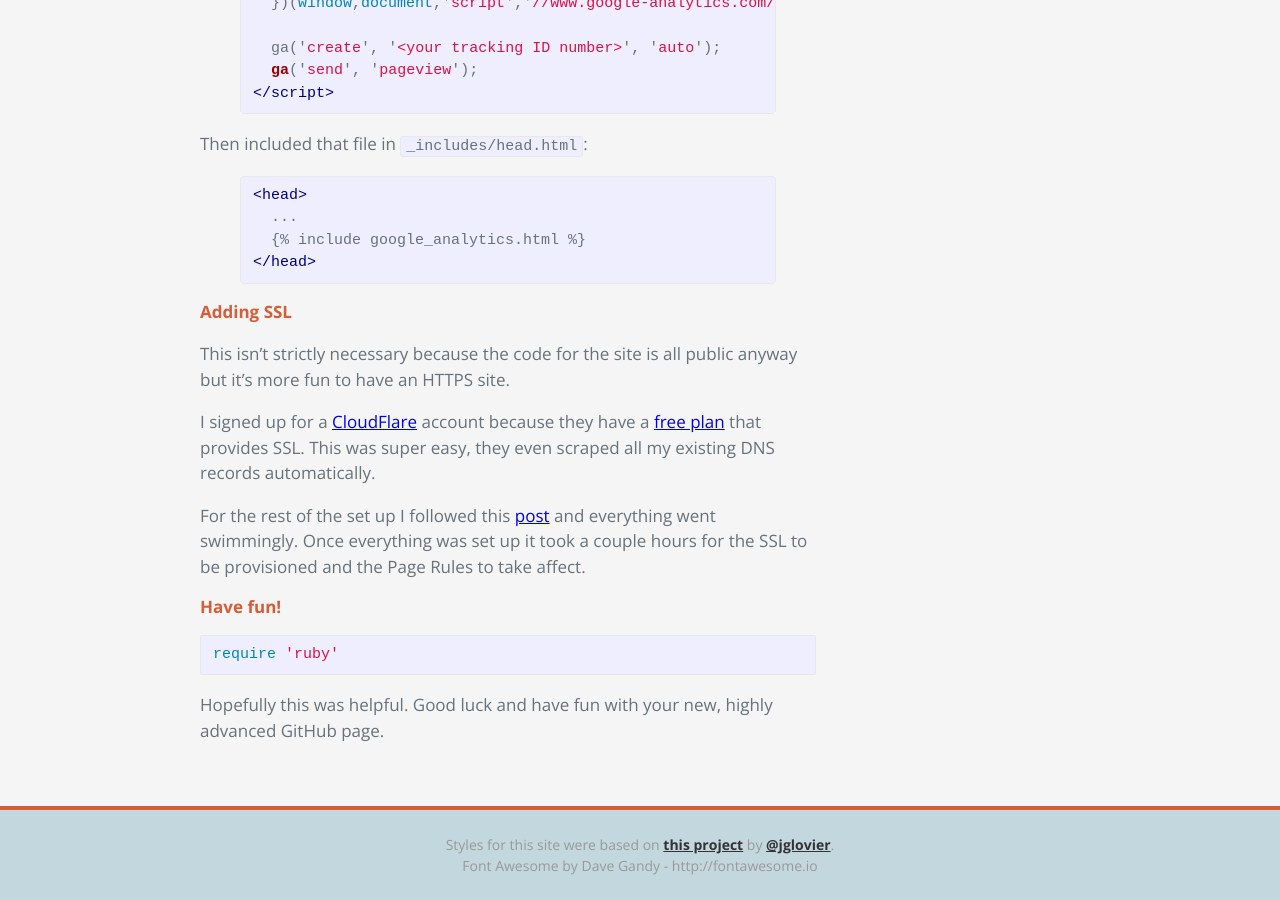
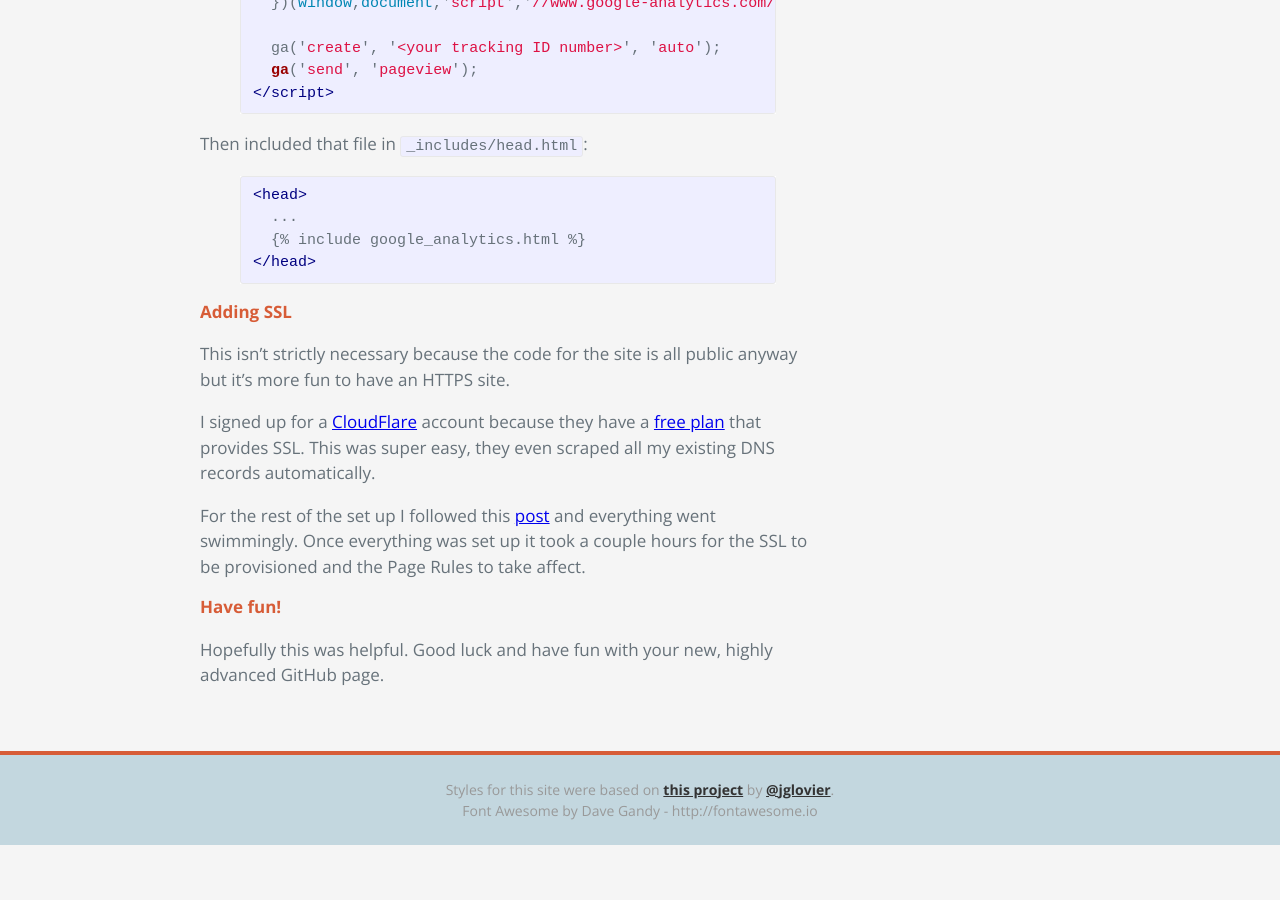
Before and after one commit to thetizzo/thetizzo.github.io, a Jekyll site: the page built from _posts/2016-02-29-how-i-built-this-site.md, in a window 1280 px wide and 900 px high, scrolled down 3307 px. Built offline with Jekyll 4.4.1, drawn with Linux system fonts in a browser that asks for light colours; nearby versions of some CDN libraries; after the commit the page ends 4152 px from its top, so only the background shows below that.

Commit message:
undo testing

````diff
--- a/_posts/2016-02-29-how-i-built-this-site.md
+++ b/_posts/2016-02-29-how-i-built-this-site.md
@@ -127,7 +127,5 @@ I signed up for a [CloudFlare](https://www.cloudflare.com/) account because they
 For the rest of the set up I followed this [post](https://www.benburwell.com/posts/configuring-cloudflare-universal-ssl/) and everything went swimmingly.  Once everything was set up it took a couple hours for the SSL to be provisioned and the Page Rules to take affect.
 
 #### Have fun!
-```ruby
-require 'ruby'
-```
+
 Hopefully this was helpful.  Good luck and have fun with your new, highly advanced GitHub page.
````
